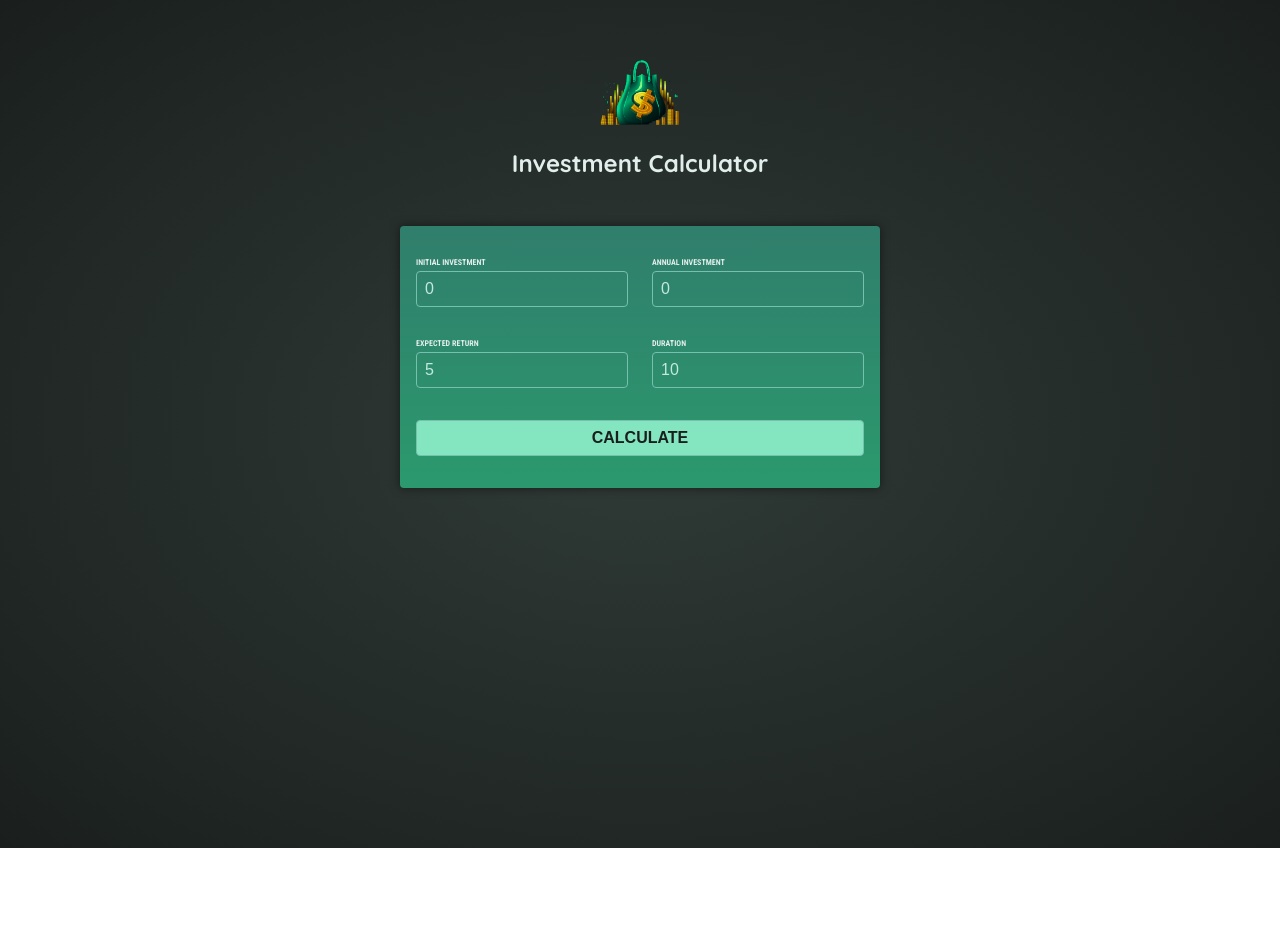
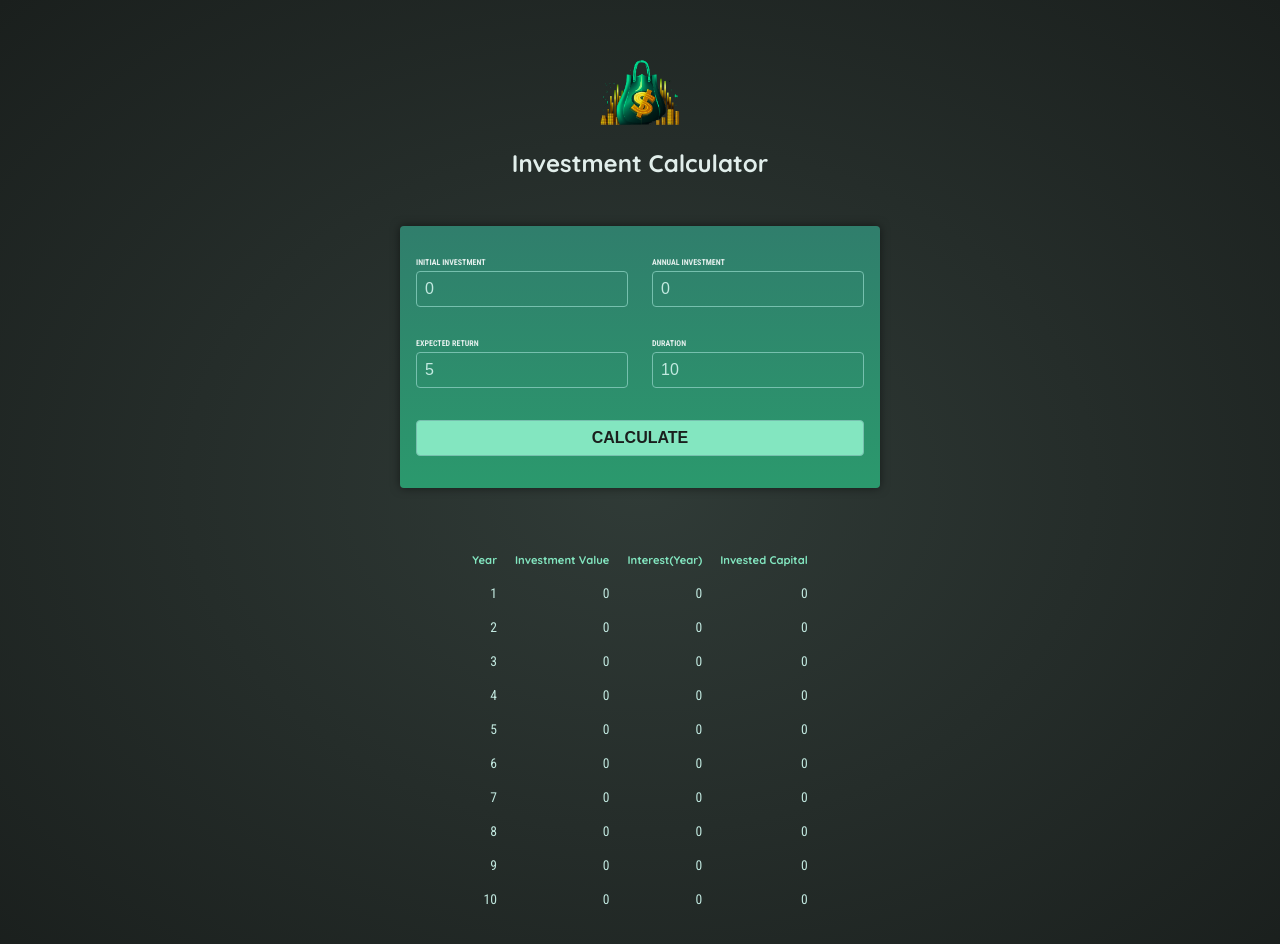
Before and after one commit to sailakshmy/angular-investment-calculator, an Angular app: page / in a window 1280 px wide. Both pictures are taken after a click on the button "CALCULATE". Shown: the top 944 px of the page. Before the commit the page ends 848 px from the top, so only its background shows below. Built offline with nearby package versions, Linux system fonts and the light colour scheme.

Commit message:
Created the investment-results component and passed data from the parent to child and displayed the data in the table conditionally

```diff
--- a/src/app/app.component.html
+++ b/src/app/app.component.html
@@ -1,2 +1,3 @@
 <app-header />
 <app-user-input (calculate)="onCalculateInvestmentResults($event)" />
+<app-investment-results [results]="resultsData" />
--- a/src/app/app.component.ts
+++ b/src/app/app.component.ts
@@ -1,15 +1,17 @@
 import { Component } from "@angular/core";
 import { HeaderComponent } from "./components/header/header.component";
 import { UserInputComponent } from "./components/user-input/user-input.component";
-import { InvestmentInput } from "./app.model";
+import { InvestmentInput, InvestmentOutput } from "./app.model";
+import { InvestmentResultsComponent } from "./components/investment-results/investment-results.component";
 
 @Component({
   selector: "app-root",
   standalone: true,
   templateUrl: "./app.component.html",
-  imports: [HeaderComponent, UserInputComponent],
+  imports: [HeaderComponent, UserInputComponent, InvestmentResultsComponent],
 })
 export class AppComponent {
+  resultsData?: InvestmentOutput[] = [];
   onCalculateInvestmentResults({
     initialInvestment,
     duration,
@@ -35,6 +37,7 @@
       });
     }
     console.log("Annual Data", annualData);
+    this.resultsData = annualData;
     return annualData;
   }
 }
--- /dev/null
+++ b/src/app/components/investment-results/investment-results.component.css
@@ -0,0 +1,19 @@
+table {
+  max-width: 50rem;
+  margin: 2rem auto;
+  padding: 1rem;
+  table-layout: fixed;
+  border-spacing: 1rem;
+  text-align: right;
+}
+
+table thead {
+  font-size: 0.7rem;
+  color: #83e6c0;
+}
+
+table tbody {
+  font-family: "Roboto Condensed", sans-serif;
+  font-size: 0.85rem;
+  color: #c2e9e0;
+}
--- /dev/null
+++ b/src/app/components/investment-results/investment-results.component.html
@@ -0,0 +1,24 @@
+@if(!results || results.length === 0){
+<p class="center">Please enter some values and press "Calculate"</p>
+} @else{
+<table>
+  <thead>
+    <tr>
+      <th>Year</th>
+      <th>Investment Value</th>
+      <th>Interest(Year)</th>
+      <th>Invested Capital</th>
+    </tr>
+  </thead>
+  <tbody>
+    @for (data of results; track data.year) {
+    <tr>
+      <td>{{ data.year }}</td>
+      <td>{{ data.valueEndOfYear }}</td>
+      <td>{{ data.interest }}</td>
+      <td>{{ data.totalAmountInvested }}</td>
+    </tr>
+    }
+  </tbody>
+</table>
+}
```
Also changed, not shown: src/app/app.model.ts (+9 -0 lines), src/app/components/investment-results/investment-results.component.ts (added, +13 -0 lines).
